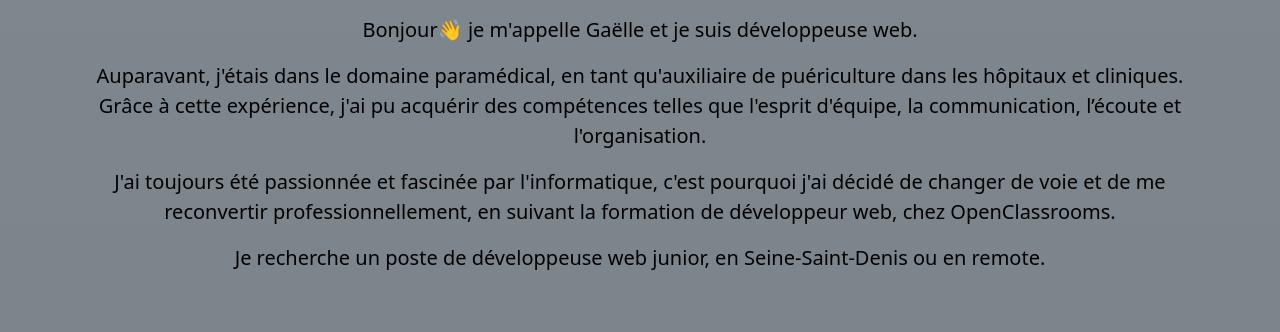
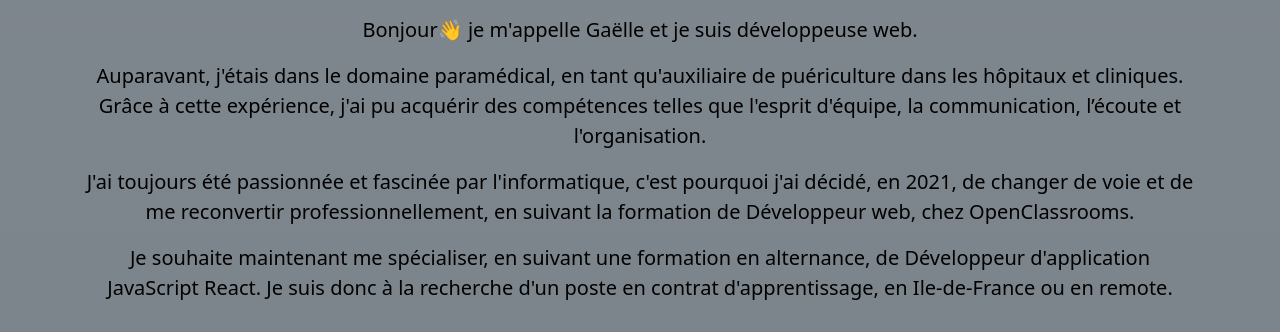
Before and after one commit to GaelleB/Portfolio, a website: page index.html in a window 1280 px wide. Shown: the part 620-952 px from the top of the page. Drawn offline with nearby package versions, Linux system fonts and the light colour scheme.

Commit message:
MAJ intro

```diff
--- a/index.html
+++ b/index.html
@@ -71,8 +71,8 @@
                     <div class="col-12 col-md-6 me-5 position-relative w-auto text-center text-black fs-5">
                         <p>Bonjour👋 je m'appelle Gaëlle et je suis développeuse web.</p>
                         <p>Auparavant, j'étais dans le domaine paramédical, en tant qu'auxiliaire de puériculture dans les hôpitaux et cliniques. <br> Grâce à cette expérience, j'ai pu acquérir des compétences telles que l'esprit d'équipe, la communication, l’écoute et l'organisation.</p>
-                        <p>J'ai toujours été passionnée et fascinée par l'informatique, c'est pourquoi j'ai décidé de changer de voie et de me reconvertir professionnellement, en suivant la formation de développeur web, chez OpenClassrooms.</p>
-                        <p>Je recherche un poste de développeuse web junior, en Seine-Saint-Denis ou en remote.</p>
+                        <p>J'ai toujours été passionnée et fascinée par l'informatique, c'est pourquoi j'ai décidé, en 2021, de changer de voie et de me reconvertir professionnellement, en suivant la formation de Développeur web, chez OpenClassrooms.</p>
+                        <p>Je souhaite maintenant me spécialiser, en suivant une formation en alternance, de Développeur d'application JavaScript React. Je suis donc à la recherche d'un poste en contrat d'apprentissage, en Ile-de-France ou en remote.</p>
                     </div>
                 </div>
             </div>
```
